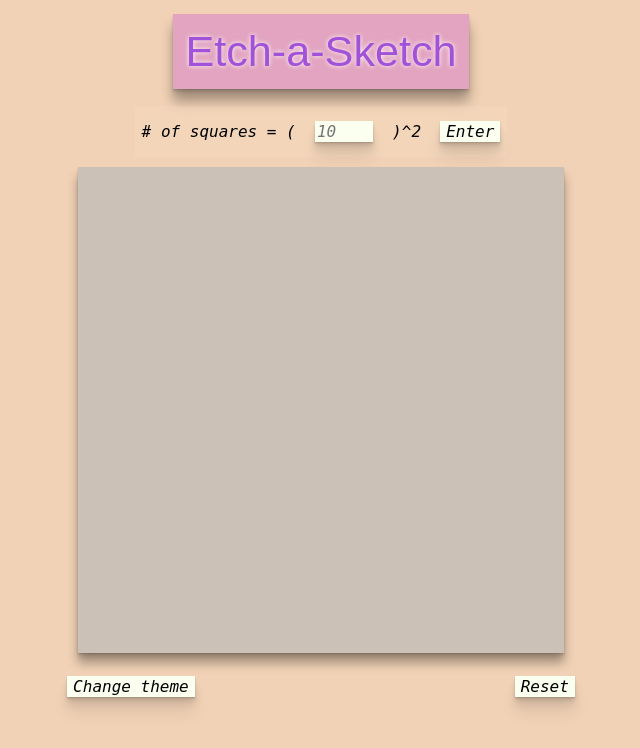
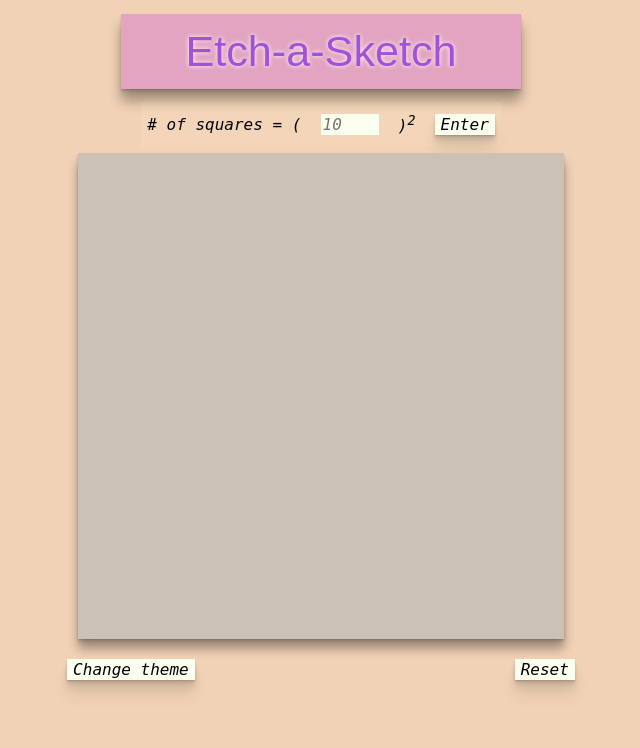
Before and after one commit to aabdur1/etch-a-sketch, a plain HTML site: page index.html in a window 1280 px wide. Shown: the whole page, without its empty margins (319-959 px from the left). Drawn offline with Linux system fonts and the light colour scheme; a web font is replaced by a local one.

Commit message:
Increased title width and added exponent

```diff
--- a/index.html
+++ b/index.html
@@ -14,7 +14,7 @@
   <div id="input">
     <label id="numTxt"># of squares = &#40</label>
     <input type="number" id="num" placeholder=10 max=100 min=10>
-    <label id="numTxt">&#41^2</label>
+    <label id="numTxt">&#41<sup>2</sup></label>
     <input type="button" id="numBtn" value="Enter">
   </div>
 
--- a/styles.css
+++ b/styles.css
@@ -3,7 +3,7 @@ body {
   flex-direction: column;
   justify-content: center;
   align-items: center;
-  gap: 0.8vw;
+  gap: 0.5vw;
   background-color: rgb(241, 210, 182);
 }
 
@@ -17,6 +17,8 @@ body {
   text-shadow: rgb(255, 255, 255) 0px 0px 5px;
   padding: 0.8rem;
   margin: 0.5vw;
+  padding-right: 5vw;
+  padding-left: 5vw;
   box-shadow:
   0 1px 1px hsla(117deg, 0%, 0%, 0.075),
   0 2px 2px hsl(117deg 0% 0% / 0.075),
@@ -30,7 +32,7 @@ body {
   align-items: center;
   background-color: rgba(250, 235, 215, 0.122);
   gap: 1.5vw;
-  height: 3vw;
+  height: 2.5vw;
   padding: 0.5vw;
 }
 
@@ -52,10 +54,20 @@ body {
   margin-top: 1vw;
 }
 
+#num {
+  font-size: 1rem;
+  font-family: "dico-mono", mono;
+  font-weight: 400;
+  font-style: italic;
+  color: #000;
+  cursor: pointer;
+  background-color: rgb(251, 255, 239);
+  border: none;
+}
+
 #numBtn,
 #resetBtn,
-#colorBtn,
-#num {
+#colorBtn {
   font-size: 1rem;
   font-family: "dico-mono", mono;
   font-weight: 400;
@@ -86,9 +98,6 @@ body {
   0 12px 12px hsl(117deg 0% 0% / 0.33)
   ;
 }
-/*
-#numTxt {
-} */
 
 #container {
   display: flex;
```
